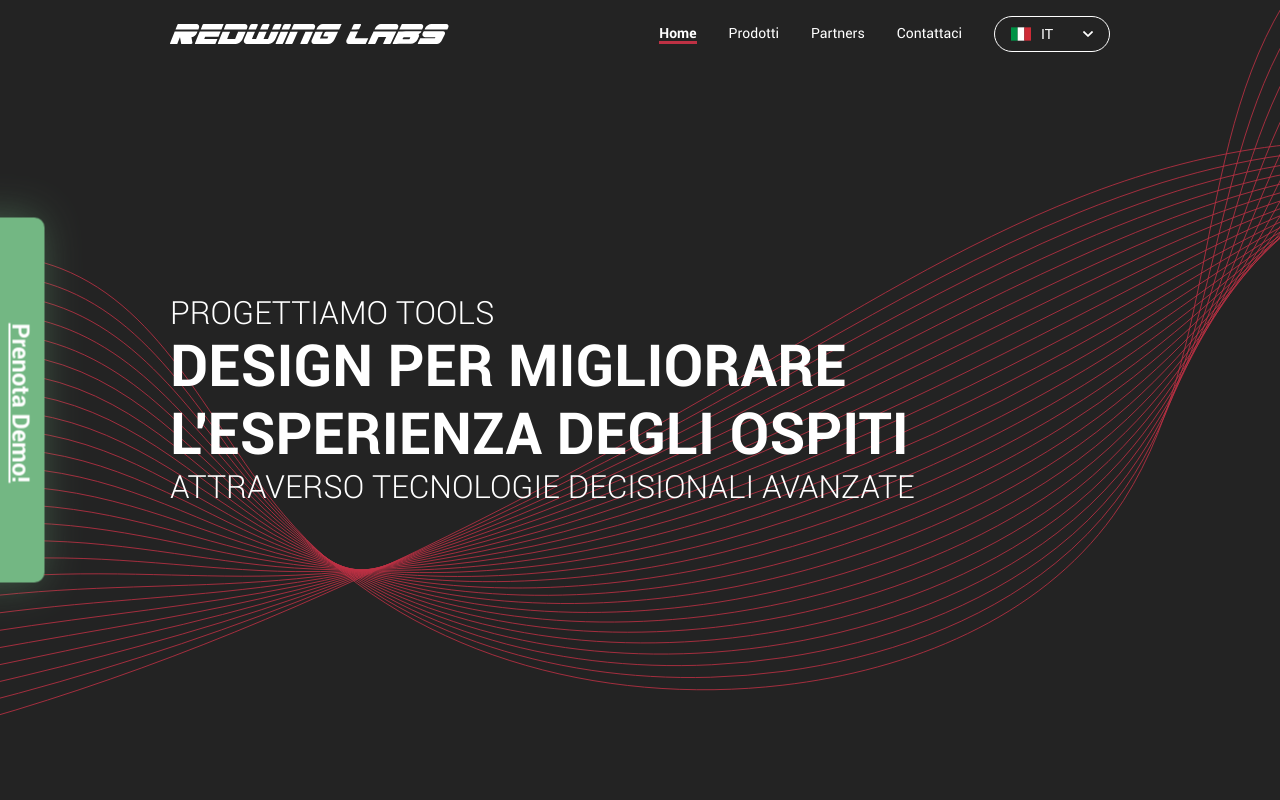
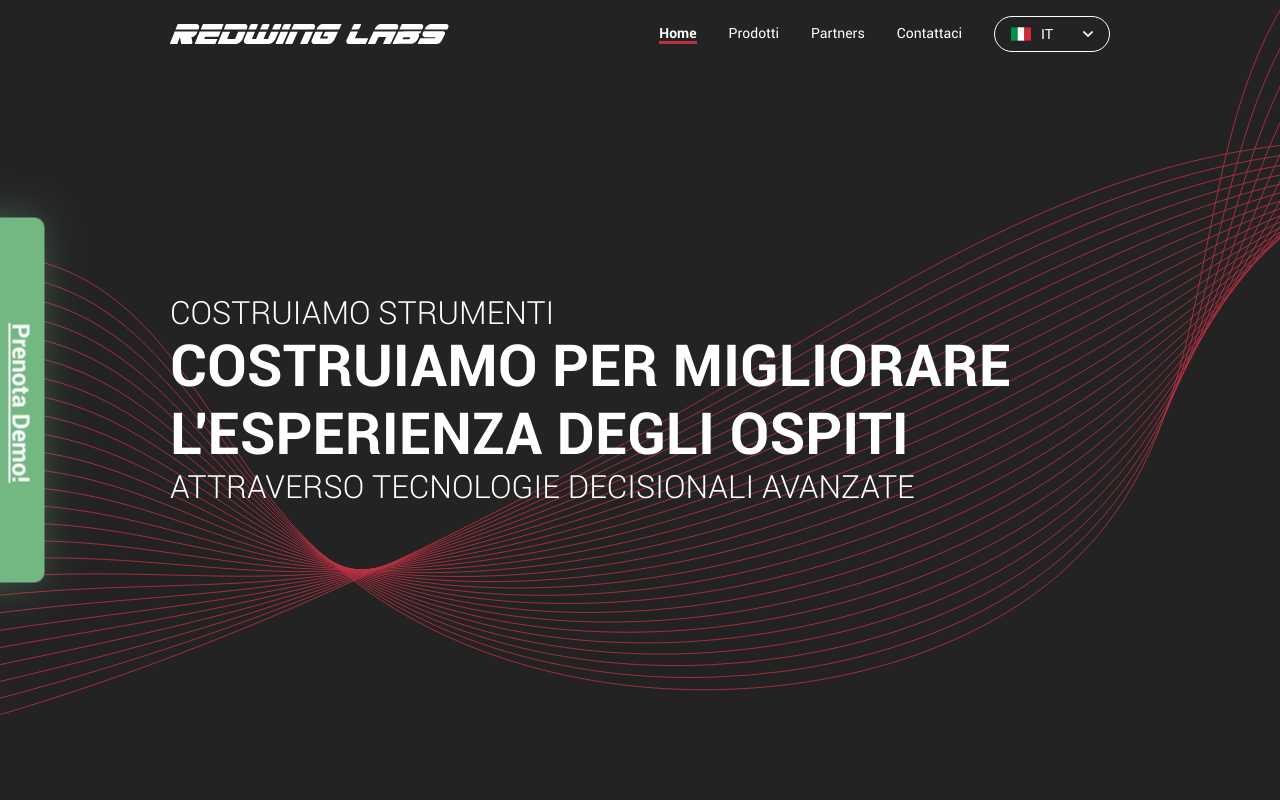
Before and after one commit to redwinglabs-team/website, a React (Create React App) app: page / in a window 1280 px wide. Shown: the top 800 px of the page. Built offline with nearby package versions, Linux system fonts and the light colour scheme.

Commit message:
fixed translations; added pricing features  for enterainemt

```diff
--- a/src/components/shared/Containers.js
+++ b/src/components/shared/Containers.js
@@ -1,5 +1,5 @@
 /* eslint-disable import/prefer-default-export */
-import styled from 'styled-components/macro';
+import styled, { css } from 'styled-components/macro';
 
 export const Container = styled.div`
   width: 100%;
@@ -8,6 +8,17 @@ export const Container = styled.div`
   justify-content: center;
   align-items: center;
   flex-flow: column;
+
+  ${({ gap }) => {
+    if (gap) {
+      return css`
+        & > *:not(:last-child) {
+          margin-bottom: ${gap}px;
+        }
+      `;
+    }
+    return null;
+  }}
 `;
 
 export const ImageContainer = styled.div`
--- a/src/constants/quadroPricingFeatures.js
+++ b/src/constants/quadroPricingFeatures.js
@@ -322,7 +322,7 @@ export const QUADRO_PRICING_FEATURES = {
     },
     {
       feature: 'pricing-entertainment-casting-ariplay-title',
-      // description: 'pricing-entertainment-casting-ariplay-description',
+      description: 'pricing-entertainment-casting-ariplay-description',
       connect: true
     },
     {
@@ -332,7 +332,7 @@ export const QUADRO_PRICING_FEATURES = {
     },
     {
       feature: 'pricing-entertainment-native-apps-title',
-      // description: 'pricing-entertainment-native-apps-description',
+      description: 'pricing-entertainment-native-apps-description',
       connect: true
     },
     {
@@ -342,7 +342,7 @@ export const QUADRO_PRICING_FEATURES = {
     },
     {
       feature: 'pricing-entertainment-guest-messaging-title',
-      // description: 'pricing-entertainment-guest-messaging-description',
+      description: 'pricing-entertainment-guest-messaging-description',
       connect: true
     },
     {
@@ -352,7 +352,7 @@ export const QUADRO_PRICING_FEATURES = {
     },
     {
       feature: 'pricing-entertainment-video-and-music-title',
-      // description: 'pricing-entertainment-video-and-music-description',
+      description: 'pricing-entertainment-video-and-music-description',
       connect: true
     },
     {
@@ -377,12 +377,12 @@ export const QUADRO_PRICING_FEATURES = {
     },
     {
       feature: 'pricing-entertainment-iot-capabilities-title',
-      // description: 'pricing-entertainment-iot-capabilities-description',
+      description: 'pricing-entertainment-iot-capabilities-description',
       connect: true
     },
     {
       feature: 'pricing-entertainment-system-dashboard-title',
-      // description: 'pricing-entertainment-system-dashboard-description',
+      description: 'pricing-entertainment-system-dashboard-description',
       connect: true
     },
 
@@ -395,6 +395,11 @@ export const QUADRO_PRICING_FEATURES = {
       feature: 'pricing-entertainment-pms-integration-title',
       description: 'pricing-entertainment-pms-integration-description',
       connect: true
+    },
+    {
+      feature: 'pricing-entertainment-in-app-discount-title',
+      description: 'pricing-entertainment-in-app-discount-description',
+      connect: true
     }
   ]
 };
--- a/src/constants/routesList.js
+++ b/src/constants/routesList.js
@@ -32,7 +32,7 @@ export const ROUTE_LIST = {
     title: 'careers',
     backgroundImage: BGCareers,
     description: {
-      0: 'we-are',
+      0: 'we-are-partners',
       1: 'curious-ambitious-humble-hungry',
       2: 'sound-like-you-we-want-to-know'
     },
@@ -42,8 +42,9 @@ export const ROUTE_LIST = {
     title: 'contact-us',
     backgroundImage: BGContact,
     description: {
-      0: 'we-are-contact',
-      1: 'leading-the-hospitality-industry-towards-new-technologies'
+      0: 'we-build-tools',
+      1: 'designed-to-enhance-the-guest-experience',
+      2: 'through-advanced-decision-making-technologies'
     },
     route: ROUTE_CONTACT_US
   },
--- a/src/translator/translations/en.json
+++ b/src/translator/translations/en.json
@@ -22,7 +22,7 @@
   "designed-to-enhance-the-guest-experience": "design to enhance the guest experience",
   "through-advanced-decision-making-technologies": "through advanced decision making technologies",
   "we-are": "we are",
-  "we-are-contact": "we are",
+  "we-are-partners": "we are",
   "curious-ambitious-humble-hungry": "curious, ambitious, humble & hungry",
   "sound-like-you-we-want-to-know": "sounds like you? we want to know",
   "leading-the-hospitality-industry-towards-new-technologies": "leading the hospitality industry towards new technologies",
@@ -183,37 +183,39 @@
   "pricing-pop-personalized-settings-description": "personalized settings of outlet preferences with visibility on integrated external platforms.",
 
   "pricing-entertainment-tv-on-demand-title": "Tv & On Demand Channels",
-  "pricing-entertainment-tv-on-demand-description": "wide choice of TV and on demand channels, including pay TV services",
+  "pricing-entertainment-tv-on-demand-description": "Delight guests with HD TV and the most popular sports, news, and entertainment channels.",
   "pricing-entertainment-casting-ariplay-title": "Casting & Airplay",
-  "pricing-entertainment-casting-ariplay-description": "",
+  "pricing-entertainment-casting-ariplay-description": "With Casting, users can use their own smart devices or laptops to control the TV and enjoy their favorite TV shows, movies, sports, and music directly from their in-room Quadro connected device monitor.",
   "pricing-entertainment-e-commerce-services-title": "E-Commerce Services",
-  "pricing-entertainment-e-commerce-services-description": "management of sales services for goods and products",
+  "pricing-entertainment-e-commerce-services-description": "Benefit from revenue generated through sales of wine, souvenirs, beauty products, vouchers, and more. Let your guests purchase items at the touch of a button from the comfort of their room.",
   "pricing-entertainment-native-apps-title": "Native Apps w/ hard reset feature",
-  "pricing-entertainment-native-apps-description": "",
+  "pricing-entertainment-native-apps-description": "Exceed expectations with premium OTT streaming apps like Netflix, Spotify, Youtube, and thousands of other apps available through the app library.",
   "pricing-entertainment-housekeeping-module-title": "housekeeping module",
-  "pricing-entertainment-housekeeping-module-description": "possibility to request the room cleaning service if necessary directly from the TV",
+  "pricing-entertainment-housekeeping-module-description": "Allow your guests to select cleaning services on their own schedule, or order specific items from the Housekeeping department.",
   "pricing-entertainment-video-and-music-title": "Video and Music content",
-  "pricing-entertainment-video-and-music-description": "",
+  "pricing-entertainment-video-and-music-description": "Offer your guests a premium service by giving them access to preloaded  video and audio content.",
   "pricing-entertainment-weather-title": "weather",
-  "pricing-entertainment-weather-description": "integration with a constantly updated weather tool",
+  "pricing-entertainment-weather-description": "Provide live weather data to the in-room TV and screens across the property.",
   "pricing-entertainment-live-airport-information-title": "airport live interations",
   "pricing-entertainment-live-airport-information-description": "integration with the information system of local airports",
   "pricing-entertainment-voice-commands-title": "voice commands",
-  "pricing-entertainment-voice-commands-description": "integration with amazon Alexa voice system",
+  "pricing-entertainment-voice-commands-description": "Smart hubs and smart speakers can be connected to the Quadro Entertainment environment in a guest room, enabling devices to be controlled via voice recognition.",
   "pricing-entertainment-kids-lock-title": "kids lock",
-  "pricing-entertainment-kids-lock-description": "parental control function through the use of a security code",
+  "pricing-entertainment-kids-lock-description": "Keep your kids entertained without having to worry about them making calls or touching other apps with parental controls.",
   "pricing-entertainment-iot-capabilities-title": "IOT Capabilities",
-  "pricing-entertainment-iot-capabilities-description": "",
+  "pricing-entertainment-iot-capabilities-description": "Automate guest room controls such as lighting, thermostat, shades, music, and much more through the IoT capable Quadro Entertainment environment.",
   "pricing-entertainment-fully-customizable-templates-title": "Fully customizable templates",
-  "pricing-entertainment-fully-customizable-templates-description": "fully customizable user interface according to the needs of the structure",
+  "pricing-entertainment-fully-customizable-templates-description": "Create customized entertainment packages, welcome screens, and welcome messages based on information contained in guest folios or profiles within PMS.",
   "pricing-entertainment-pms-integration-title": "PMS integration",
-  "pricing-entertainment-pms-integration-description": "native integration with Quadro pms in order to automate the management of some processes",
+  "pricing-entertainment-pms-integration-description": "Integrate with PMS to personalize in-room hotel TV experience while reducing duplicate data entry and administrative burden on hoteliers.",
   "pricing-entertainment-map-city-title": "maps & city guides",
-  "pricing-entertainment-map-city-description": "Availability of guides and maps of the reference area always updated",
+  "pricing-entertainment-map-city-description": "Provide live travel and airline flight data to the in-room TV and screens across the property.",
   "pricing-entertainment-system-dashboard-title": "system dashboard",
-  "pricing-entertainment-system-dashboard-description": "",
+  "pricing-entertainment-system-dashboard-description": "The Quadro Entertainment Dashboard provides your property with the unmatched ability to maintain direct control over every aspect of your guest room entertainment system.  With the Quadro Entertainment Dashboard, properties can customize their guest room entertainment screen as they desire.  And with the ability to create tailored reports, the Quadro Entertainment Dashboard can provide instant insight into vital data including revenue summaries, usages, and health statistics on the network.",
   "pricing-entertainment-guest-messaging-title": "guest messaging ",
-  "pricing-entertainment-guest-messaging-description": "",
+  "pricing-entertainment-guest-messaging-description": "Fill unused vacancies at your spa or restaurant during slow hours by sending push messages to all rooms or offering short-term specials that your guests can book instantly via the in-room Quadro enabled device.",
+  "pricing-entertainment-in-app-discount-title": "In-App discounts & promotions",
+  "pricing-entertainment-in-app-discount-description": "Push guest-specific promotions and vouchers, based on guest profiles and preferences, and let your guests purchase items at the touch of a button from the comfort of their room.",
   "required": "required",
   "your-name-required": "Your Name (Required)",
   "your-email-required": "Your Email (Required)",
--- a/src/translator/translations/it.json
+++ b/src/translator/translations/it.json
@@ -18,21 +18,21 @@
   "100-responsive-description": "Dì addio a fastidiosi zoom, scorrimento o ridimensionamento con un'applicazione del sito Web completamente reattiva che si ridimensiona per preservare l'esperienza dell'utente e l'estetica su qualsiasi dispositivo.",
   "overview-entertainment-title": "Quadro Entertainment offre funzionalità, design intuitivo e intelligenza estetica.",
   "overview-entertainment-description": "La prima soluzione di intrattenimento in camera che incorpora in modo efficiente canali TV e on-demand, app native, servizi di streaming e casting, controllo vocale, accesso ai servizi dell'hotel e comunicazioni business-to-guest.",
-  "we-build-tools": "progettiamo tools",
-  "designed-to-enhance-the-guest-experience": "design per migliorare l'esperienza degli ospiti",
+  "we-build-tools": "costruiamo strumenti",
+  "designed-to-enhance-the-guest-experience": "costruiamo per migliorare l'esperienza degli ospiti",
   "through-advanced-decision-making-technologies": "attraverso tecnologie decisionali avanzate",
   "we-are": "noi siamo",
-  "we-are-contact": "noi stiamo",
+  "we-are-partners": "siamo",
   "curious-ambitious-humble-hungry": "curiosi, ambiziosi, umili e affamati",
   "sound-like-you-we-want-to-know": "lo sei anche tu? facci sapere",
   "leading-the-hospitality-industry-towards-new-technologies": "guidando il settore dell'ospitalità verso le nuove tecnologie",
-  "building-technology": "“Tecnologia di sviluppo che aumenta i ricavi, riduce i costi operativi e migliora l'esperienza del cliente.”",
+  "building-technology": "“Custruiamo una tecnologia di sviluppo che aumenta i ricavi, riduce i costi operativi e migliora l'esperienza del cliente.”",
   "innovative-solution": "soluzione innovativa",
   "cloud-based-and-interconnected": "cloud-based & interconnessa",
   "cloud-based-and-interconnected-description": "Le nostre soluzioni basate su cloud consentono alle aziende di interagire con i nostri prodotti da qualsiasi dispositivo. A differenza dei sistemi legacy, le soluzioni cloud native significano che ogni processo è più semplice, più veloce e più connesso.",
   "solid-foundation": "Solide fondamenta",
   "solid-foundation-description": "I nostri prodotti sono costruiti da zero in modo da essere flessibili, estensibili e scalabili, assicurando che la nostra suite di soluzioni digitali rimanga veloce, stabile e sicura a lungo termine.",
-  "innovative-solution-description": "Progettiamo tecnologie che aiutano le aziende a stare al passo con il ritmo del cambiamento tecnologico, sociale e culturale, il tutto soddisfacendo le richieste e le aspettative in continua evoluzione dei loro ospiti.",
+  "innovative-solution-description": "costruiamo tecnologie che aiutano le aziende a stare al passo con il ritmo del cambiamento tecnologico, sociale e culturale, il tutto soddisfacendo le richieste e le aspettative in continua evoluzione dei loro ospiti.",
   "our-clients-description": "Lavoriamo direttamente con più marchi esclusivi per sviluppare i nostri prodotti. Ciò ci consente di ottenere analisi preziose e feedback degli utenti in tempo reale, che sono fondamentali per il processo di innovazione.",
   "our": "i nostri",
   "clients": "clienti",
@@ -56,8 +56,8 @@
   "phone": "telefono",
   "email": "email",
   "select-1-or-more-interaction-types-below": "seleziona 1 o più tipi di interazione di seguito",
-  "how-does-your-business": "come la tua attività",
-  "interact-with-guest": "interagisce con l'ospite?",
+  "how-does-your-business": "come interagisce la tua azienda",
+  "interact-with-guest": "con gli ospiti?",
   "pms-reservation-management-description": "Gestisci le richieste di prenotazione per tutti gli alloggi e gli spazi affittabili in uno spazio dal design intuitivo e altamente personalizzabile. Quadro PMS offre un facile accesso allo stato dello spazio, allo stato della prenotazione, ai profili degli accompagnatori degli ospiti e alla fatturazione individuale o di gruppo.",
   "pms-booking-engine-description": "Non è necessario pagare commissioni alle OTA. Il motore di prenotazione integrato fornisce un canale di prenotazione diretta, dati analitici per l'impostazione dei prezzi e un semplice widget per l'integrazione diretta con i siti web delle strutture.",
   "pms-stripe-description": "L'integrazione di Stripe fornisce un gateway di pagamento dedicato, l'elaborazione dei pagamenti e la tokenizzazione delle carte di credito, fornendo una suite di pagamento sicura, semplice e completa.",
@@ -185,37 +185,39 @@
   "pricing-pop-personalized-settings-description": "gestione personalizzata delle preferenze dell’outlet con visibilità su piattaforme esterne integrata.",
 
   "pricing-entertainment-tv-on-demand-title": "Tv & On Demand Channels",
-  "pricing-entertainment-tv-on-demand-description": "ampia scelta di canali tv e on demand, inclusi servizi di pay tv",
+  "pricing-entertainment-tv-on-demand-description": "Delizia gli ospiti con la TV HD e i canali di sport, notizie e intrattenimento più popolari.",
   "pricing-entertainment-casting-ariplay-title": "Casting & Airplay",
-  "pricing-entertainment-casting-ariplay-description": "",
+  "pricing-entertainment-casting-ariplay-description": "Con il casting, gli utenti possono utilizzare i propri dispositivi smart o laptop per controllare la TV e godersi i propri programmi TV, film, sport e musica preferiti direttamente dal monitor del dispositivo connesso Quadro in camera.",
   "pricing-entertainment-e-commerce-services-title": "Servizi E-Commerce",
-  "pricing-entertainment-e-commerce-services-description": "",
+  "pricing-entertainment-e-commerce-services-description": "Approfitta delle entrate generate dalla vendita di vino, souvenir, prodotti di bellezza, buoni e altro ancora. Consenti ai tuoi ospiti di acquistare articoli con il semplice tocco di un pulsante comodamente dalla loro camera.",
   "pricing-entertainment-native-apps-title": "App native con funzionalità hard reset",
-  "pricing-entertainment-native-apps-description": "",
+  "pricing-entertainment-native-apps-description": "Supera le aspettative con app di streaming OTT premium come Netflix, Spotify, Youtube e migliaia di altre app disponibili tramite la libreria di app.",
   "pricing-entertainment-housekeeping-module-title": "Modulo Housekeeping",
-  "pricing-entertainment-housekeeping-module-description": "",
+  "pricing-entertainment-housekeeping-module-description": "Consenti ai tuoi ospiti di selezionare i servizi di pulizia in base ai propri orari o di ordinare articoli specifici dal dipartimento di pulizia.",
   "pricing-entertainment-video-and-music-title": "contenuti video e musica",
-  "pricing-entertainment-video-and-music-description": "",
+  "pricing-entertainment-video-and-music-description": "Offri ai tuoi ospiti un servizio premium dando loro accesso a contenuti video e audio precaricati.",
   "pricing-entertainment-weather-title": "meteo",
-  "pricing-entertainment-weather-description": "integrazione con un tool meteo sempre aggiornato",
+  "pricing-entertainment-weather-description": "Fornisce dati meteo in tempo reale alla TV in camera e agli schermi in tutta la struttura.",
   "pricing-entertainment-live-airport-information-title": "informazioni live aeroporti",
-  "pricing-entertainment-live-airport-information-description": "integrazione con il sistema informativo degli aeroporti locali",
+  "pricing-entertainment-live-airport-information-description": "Fornisce i dati di viaggio e di volo delle compagnie aeree in tempo reale alla TV in camera e agli schermi in tutta la struttura.",
   "pricing-entertainment-voice-commands-title": "comandi vocali",
-  "pricing-entertainment-voice-commands-description": "integrazione con sistema vocale amazon Alexa",
+  "pricing-entertainment-voice-commands-description": "Smart hub e altoparlanti intelligenti possono essere collegati all'ambiente Quadro Entertainment in una camera degli ospiti, consentendo il controllo dei dispositivi tramite riconoscimento vocale.",
   "pricing-entertainment-kids-lock-title": "protezione bambini",
-  "pricing-entertainment-kids-lock-description": "funzione di parental control attraverso utilizzo di codice di sicurezza",
+  "pricing-entertainment-kids-lock-description": "Fai divertire i tuoi bambini senza doversi preoccupare che effettuino chiamate o tocchino altre app con il controllo genitori.",
   "pricing-entertainment-iot-capabilities-title": "funzionalità IOT",
-  "pricing-entertainment-iot-capabilities-description": "",
+  "pricing-entertainment-iot-capabilities-description": "Automatizza i controlli della camera degli ospiti come illuminazione, termostato, tende, musica e molto altro attraverso l'ambiente Quadro Entertainment compatibile con IoT.",
   "pricing-entertainment-fully-customizable-templates-title": "interfaccia completamente customizzabile",
-  "pricing-entertainment-fully-customizable-templates-description": "interfaccia utente completamente personalizzabile secondo le esigenze della struttura",
+  "pricing-entertainment-fully-customizable-templates-description": "Crea pacchetti di intrattenimento personalizzati, schermate di benvenuto e messaggi di benvenuto basati sulle informazioni contenute nei folio o nei profili degli ospiti all'interno di PMS.",
   "pricing-entertainment-pms-integration-title": "integrazione PMS",
-  "pricing-entertainment-pms-integration-description": "integrazione nativa con Quadro pms al fine di automatizzare la gestione di alcuni processi",
+  "pricing-entertainment-pms-integration-description": "Integrazione con il PMS per personalizzare l'esperienza TV in camera dell'hotel riducendo al contempo l'immissione di dati duplicati e gli oneri amministrativi per gli albergatori.",
   "pricing-entertainment-map-city-title": "guide mappe & città",
-  "pricing-entertainment-map-city-description": "disponibilità di guide e mappe della zona di riferimento sempre aggiornate",
+  "pricing-entertainment-map-city-description": "Fornire mappe e guide della città alla TV in camera e agli schermi in tutta la struttura.",
   "pricing-entertainment-system-dashboard-title": "sistema dashboard",
-  "pricing-entertainment-system-dashboard-description": "",
+  "pricing-entertainment-system-dashboard-description": "Quadro Entertainment Dashboard offre alla tua proprietà l'impareggiabile capacità di mantenere il controllo diretto su ogni aspetto del tuo sistema di intrattenimento in camera. Con Quadro Entertainment Dashboard, le proprietà possono personalizzare lo schermo di intrattenimento della camera degli ospiti come desiderano. E con la possibilità di creare report personalizzati, Quadro Entertainment Dashboard può fornire informazioni immediate sui dati vitali, inclusi riepiloghi delle entrate, utilizzi e statistiche sulla salute della rete.",
   "pricing-entertainment-guest-messaging-title": "messaggistica ospiti ",
-  "pricing-entertainment-guest-messaging-description": "",
+  "pricing-entertainment-guest-messaging-description": "Riempi i posti vacanti inutilizzati nella tua spa o ristorante durante le ore lente inviando messaggi push a tutte le camere o offrendo offerte speciali a breve termine che i tuoi ospiti possono prenotare immediatamente tramite il dispositivo abilitato Quadro in camera.",
+  "pricing-entertainment-in-app-discount-title": "In-App discounts & promotions",
+  "pricing-entertainment-in-app-discount-description": "Promuovi promozioni e voucher specifici per gli ospiti, in base ai profili e alle preferenze degli ospiti, e consenti ai tuoi ospiti di acquistare articoli premendo un pulsante comodamente dalla loro camera..",
   "required": "obbligatorio",
   "your-name-required": "Nome (Obbligatorio)",
   "your-email-required": "Email (Obbligatorio)",
```
Also changed, not shown: src/components/home/DescriptionSection.js (+4 -4 lines).
